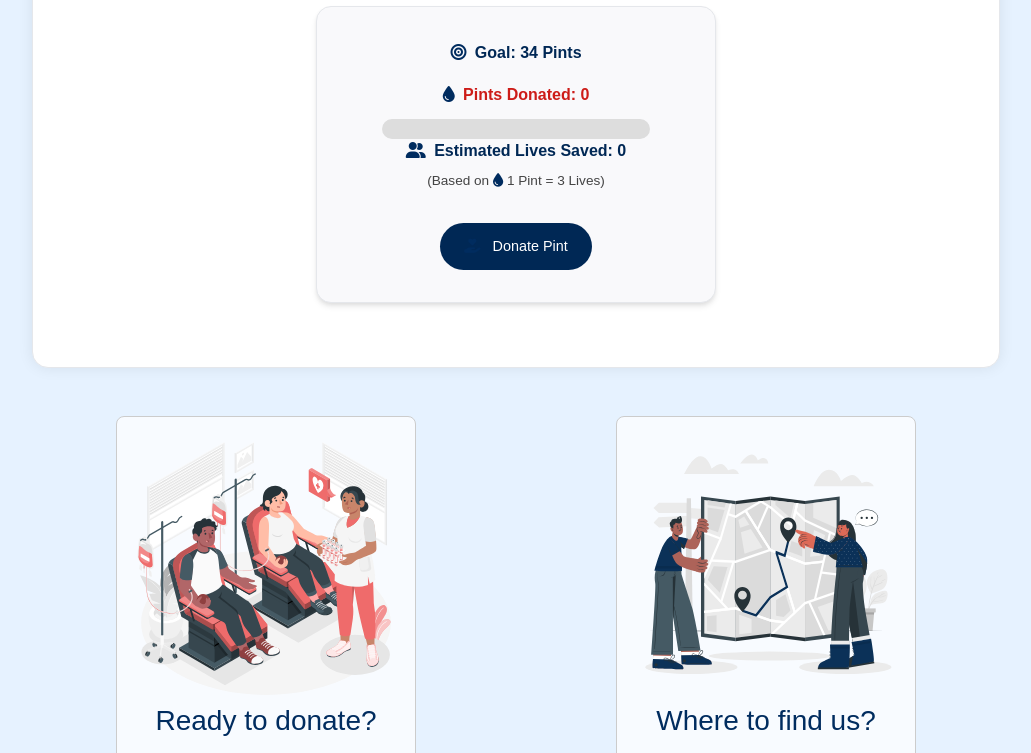
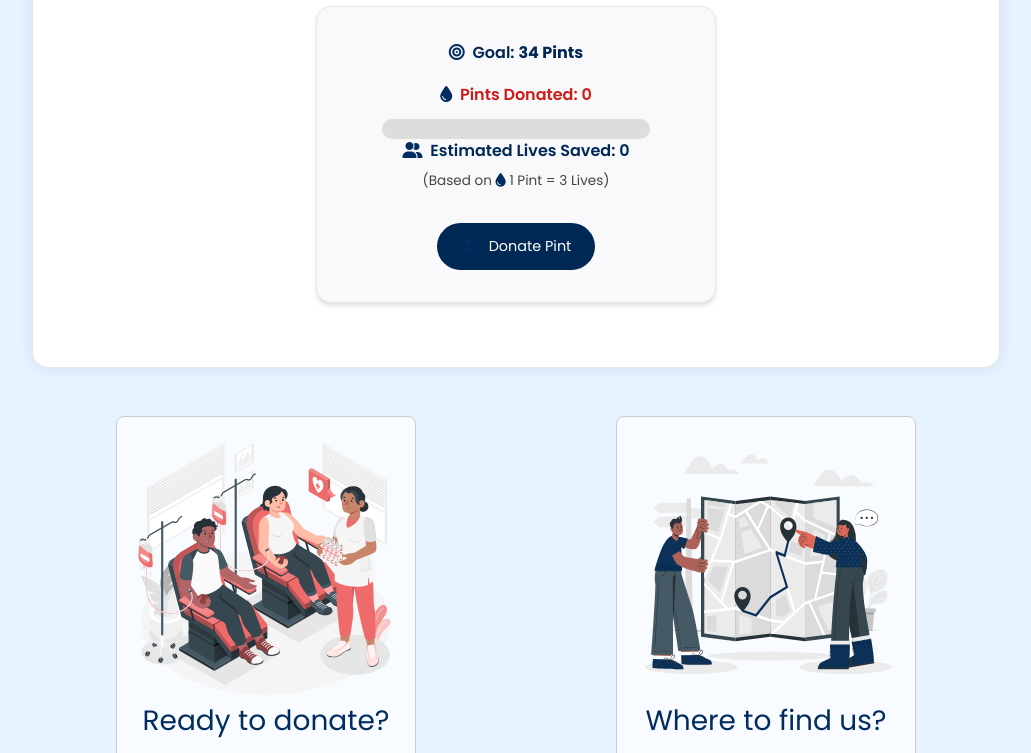
Before and after one commit to successdanesy/students-brigade, a plain HTML site: page index.html in a window 1280 px wide. Shown: the part 432-1185 px from the top of the page, without its empty margins (124-1155 px from the left). Drawn offline with nearby package versions, Linux system fonts and the light colour scheme.

Commit message:
font change

```diff
--- a/index.html
+++ b/index.html
@@ -4,6 +4,17 @@
   <meta charset="UTF-8" />
   <meta name="viewport" content="width=device-width, initial-scale=1.0" />
   <title>Students Brigade</title>
+  <link href="https://fonts.googleapis.com/css2?family=Poppins:wght@400;600;700&display=swap" rel="stylesheet">
+
+<style>
+  body {
+    font-family: 'Poppins', sans-serif;
+  }
+</style>
+
+
+
+
    <link href="https://cdn.jsdelivr.net/npm/tailwindcss@2.2.19/dist/tailwind.min.css" rel="stylesheet">
   <link rel="stylesheet" href="style.css">
   <link rel="stylesheet" href="media-queries.css">
```
